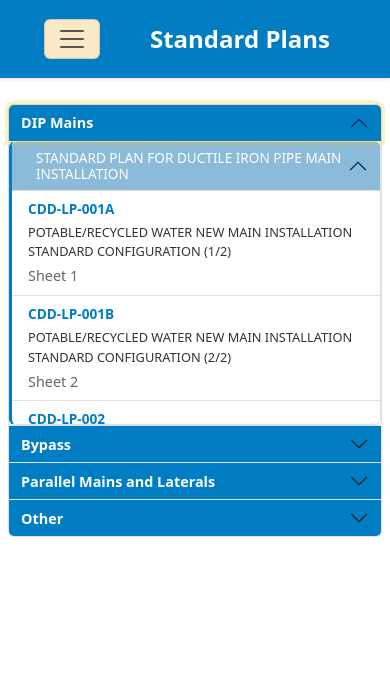
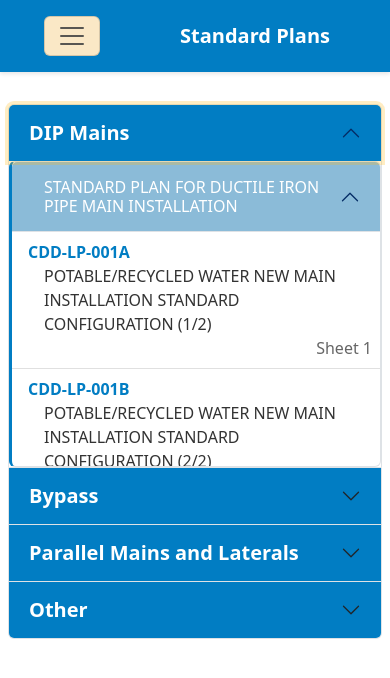
Before and after one commit to bulklc/sfcdd, a plain HTML site: page standards/plans.html in a window 390 px wide. Both pictures are taken after a click on the button "DIP Mains". Drawn offline with nearby package versions, Linux system fonts and the light colour scheme.

Commit message:
modified:   standards/other.html 	modified:   standards/plans.html 	modified:   standards/specs.html 	modified:   tools/doc_viewer.html 	modified:   tools/navbar.js

```diff
--- a/standards/plans.html
+++ b/standards/plans.html
@@ -23,6 +23,8 @@
         --faded-yellow: #fae8c6;
         --faded-green: #b8dc8f;
         --navbar-height: 72px;
+        --font-size-base: 1rem;
+        --font-size-large: 1.25rem;
       }
 
       /* Make html and body full height */
@@ -32,6 +34,7 @@
         margin: 0;
         padding: 0;
         overflow: hidden;
+        font-size: var(--font-size-base);
       }
 
       /* Make navbar fixed at top */
@@ -61,11 +64,6 @@
       @media (max-width: 575px) {
         main.container {
           padding: 0.5rem;
-        }
-
-        h1 {
-          font-size: 1.25rem;
-          margin-bottom: 0.5rem !important;
         }
       }
 
@@ -110,15 +108,7 @@
         background-color: var(--primary-blue);
         color: white;
         font-weight: 600;
-        font-size: 1.1rem;
-      }
-
-      /* Mobile-specific compact accordion buttons */
-      @media (max-width: 575px) {
-        .accordion-button.category-level {
-          font-size: 0.9rem;
-          padding: 0.5rem 0.75rem;
-        }
+        font-size: var(--font-size-large);
       }
 
       .accordion-button.category-level:not(.collapsed) {
@@ -138,16 +128,8 @@
         background-color: var(--faded-blue);
         color: white;
         font-weight: 500;
-        font-size: 1rem;
+        font-size: var(--font-size-base);
         padding-left: 2rem;
-      }
-
-      /* Mobile-specific compact section buttons */
-      @media (max-width: 575px) {
-        .accordion-button.section-level {
-          font-size: 0.85rem;
-          padding: 0.5rem 0.75rem 0.5rem 1.5rem;
-        }
       }
 
       .accordion-button.section-level:not(.collapsed) {
@@ -197,6 +179,7 @@
         text-decoration: none;
         color: inherit;
         cursor: pointer;
+        font-size: var(--font-size-base);
       }
 
       /* Mobile-specific compact drawing items */
@@ -205,22 +188,6 @@
           padding: 0.5rem 0.5rem 0.5rem 1rem;
           flex-direction: column;
           align-items: flex-start !important;
-        }
-
-        .drawing-no {
-          font-size: 0.85rem;
-        }
-
-        .drawing-title {
-          font-size: 0.8rem;
-          margin-left: 0 !important;
-          margin-top: 0.25rem;
-        }
-
-        .sheet-number {
-          font-size: 0.75rem;
-          margin-left: 0 !important;
-          margin-top: 0.25rem;
         }
       }
 
@@ -236,16 +203,18 @@
         color: var(--primary-blue);
         user-select: text;
         cursor: text;
+        font-size: var(--font-size-base);
       }
       .drawing-title {
         color: #333;
         margin-left: 1rem;
         user-select: text;
         cursor: text;
+        font-size: var(--font-size-base);
       }
       .sheet-number {
         color: #666;
-        font-size: 0.9rem;
+        font-size: var(--font-size-base);
         margin-left: auto;
         user-select: text;
         cursor: text;
--- a/tools/navbar.js
+++ b/tools/navbar.js
@@ -10,6 +10,8 @@ function loadNavbar(pageTitle = "SFCDD") {
         --faded-blue: #8bbbd8;
         --faded-yellow: #fae8c6;
         --faded-green: #b8dc8f;
+        --font-size-base: 1rem;
+        --font-size-large: 1.25rem;
       }
       .custom-navbar {
         background-color: var(--primary-blue) !important;
@@ -19,11 +21,12 @@ function loadNavbar(pageTitle = "SFCDD") {
       .navbar-brand {
         color: white !important;
         font-weight: bold;
-        font-size: 1.5rem;
+        font-size: var(--font-size-large);
       }
       .nav-link {
         color: white !important;
         font-weight: 500;
+        font-size: var(--font-size-large);
         transition: all 0.3s ease;
       }
       .nav-link:hover {
@@ -41,6 +44,7 @@ function loadNavbar(pageTitle = "SFCDD") {
       .dropdown-item {
         color: var(--primary-blue);
         padding: 0.75rem 1.5rem;
+        font-size: var(--font-size-large);
         transition: all 0.3s ease;
       }
       .dropdown-item:hover {
```
Also changed, not shown: standards/other.html (+7 -15 lines), standards/specs.html (+7 -16 lines), tools/doc_viewer.html (+11 -1 lines).
